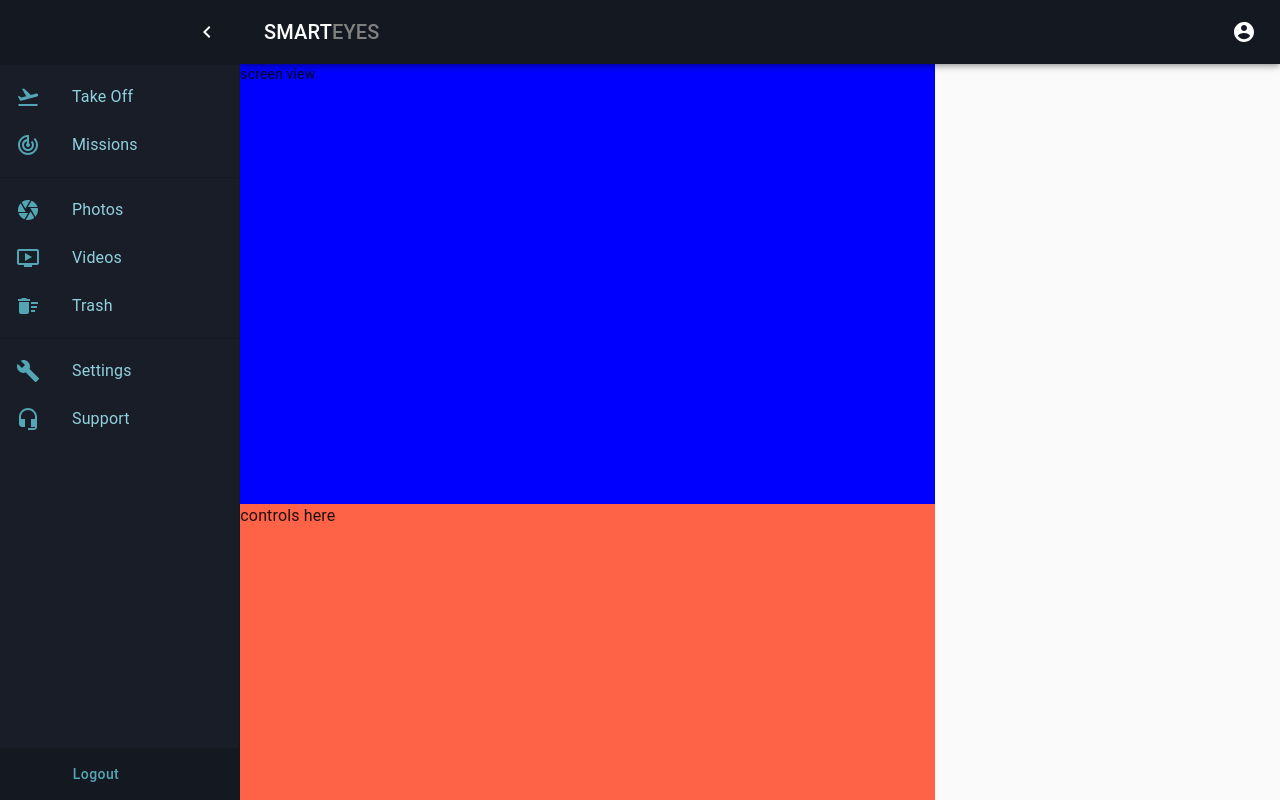
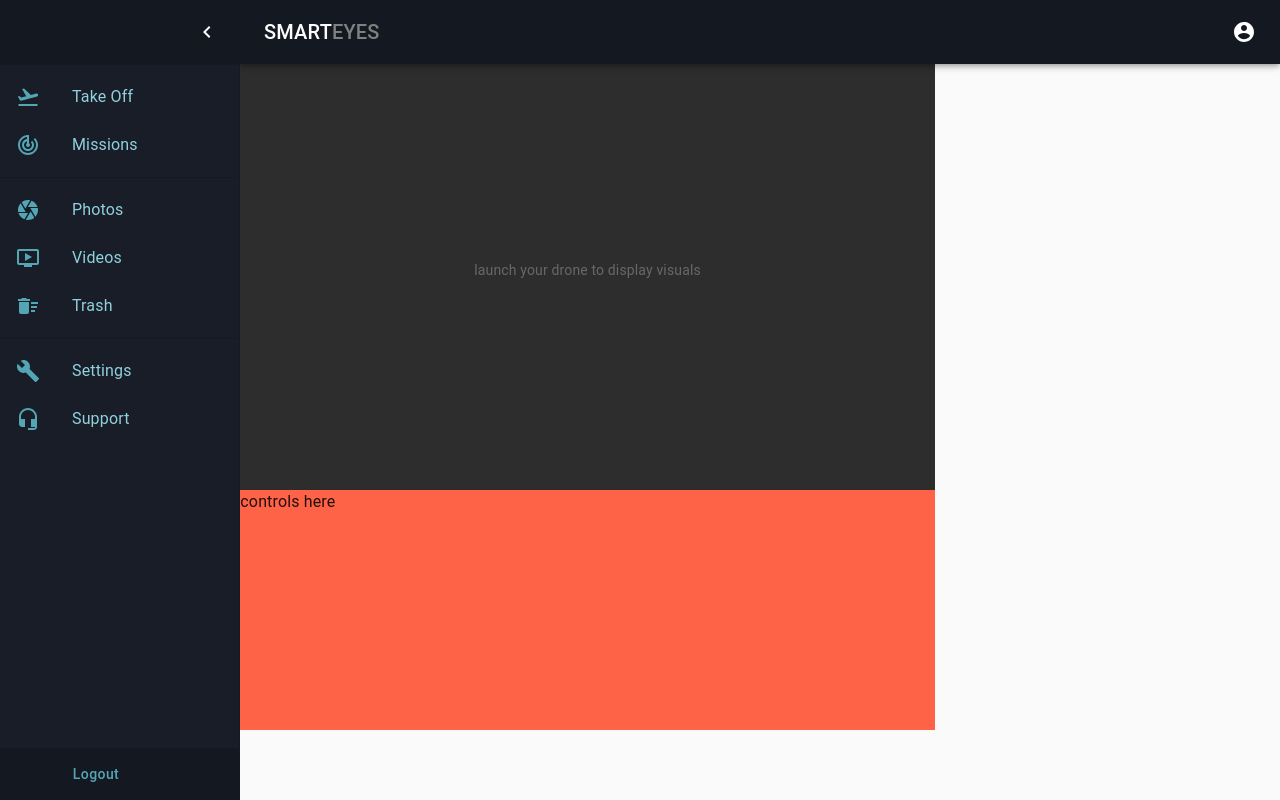
Before and after one commit to techam-group/thirdEye_client, a React (Create React App) app: page /dashboard/take-off in a window 1280 px wide. Shown: the top 800 px of the page. Built offline with nearby package versions, Linux system fonts and the light colour scheme.

Commit message:
add more styles to the screen display

```diff
--- a/src/components/screen/SEScreen.jsx
+++ b/src/components/screen/SEScreen.jsx
@@ -7,7 +7,7 @@
 
   return (
     <Grid item className={classes.screenHolder}>
-      <p>screen view</p>
+      <p>launch your drone to display visuals</p>
     </Grid>
   )
 }
--- a/src/styles/screens/secontrols.styles.js
+++ b/src/styles/screens/secontrols.styles.js
@@ -4,7 +4,7 @@
   mainControl: {
     flexGrow: 1,
     width: '70%',
-    height: '55vh',
+    height: '30vh',
     backgroundColor: 'tomato',
 
     [theme.breakpoints.down("md")]: {
--- a/src/styles/screens/sescreen.styles.js
+++ b/src/styles/screens/sescreen.styles.js
@@ -5,7 +5,14 @@
     flexGrow: 1,
     width: '70%',
     height: '55vh',
-    backgroundColor: 'blue',
+    backgroundColor: '#2d2d2d',
+    display: 'flex',
+    justifyContent: 'center',
+    alignItems: 'center',
+
+    '& p': {
+      color: 'rgba(113, 113, 113, 0.87)'
+    },
 
     [theme.breakpoints.down("md")]: {
       width: '100%'
```
